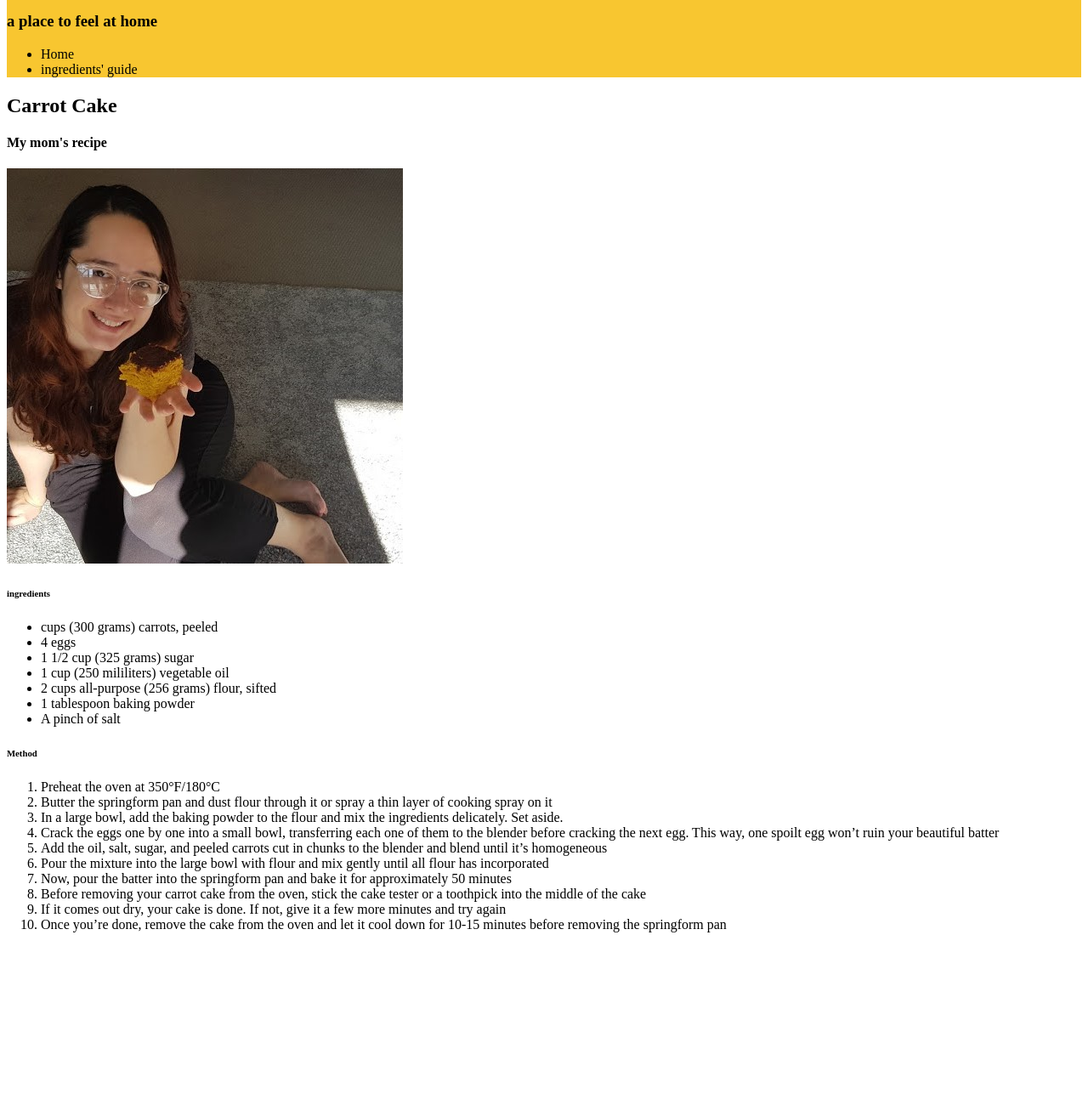
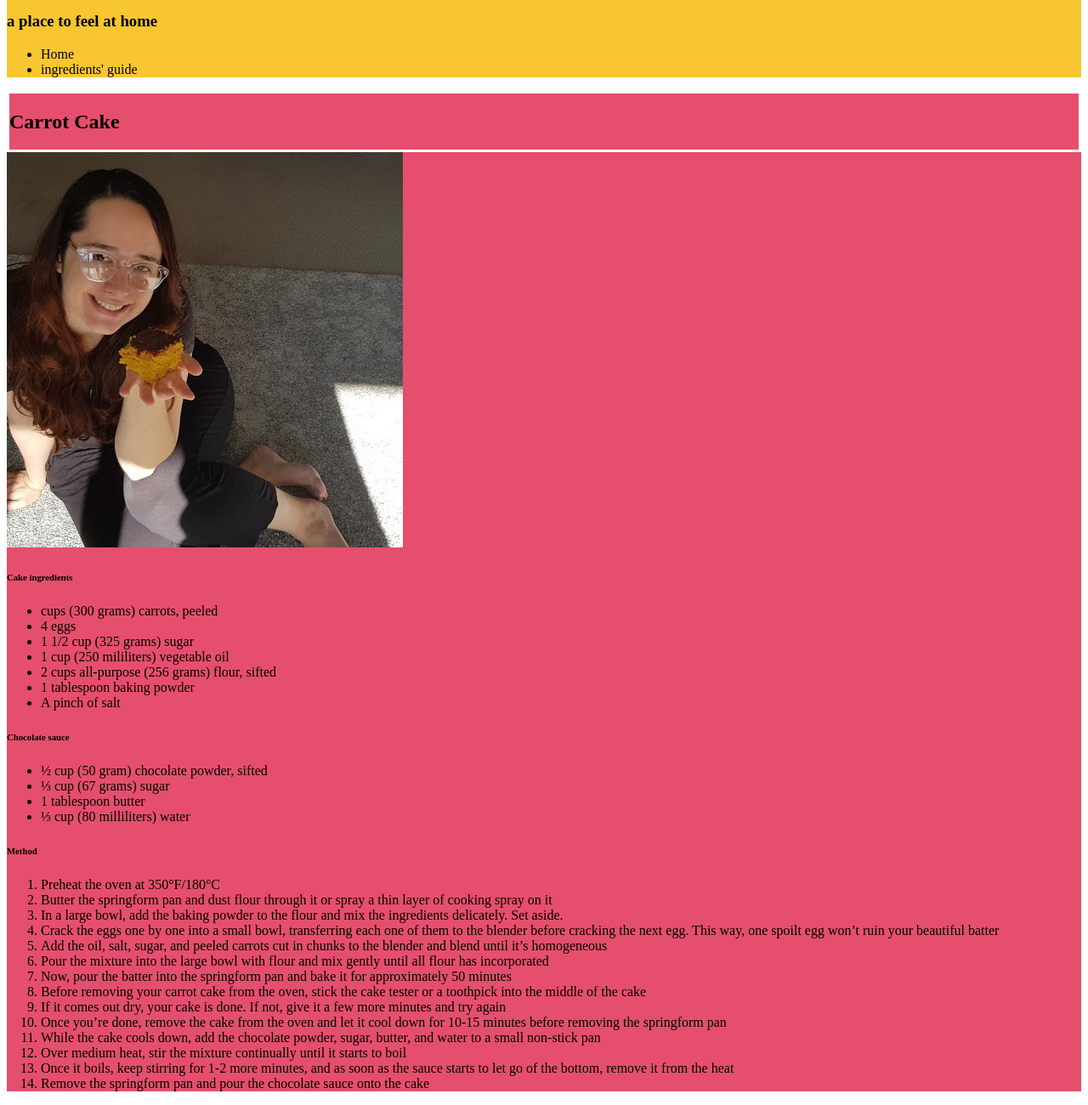
Before and after one commit to alinemartins/Recipe-CarrotCake, a plain HTML site: page index.html in a window 1280 px wide. Shown: the part 66-1366 px from the top of the page at 85% size. Before the commit the page ends 1179 px from the top, so only its background shows below. Drawn offline with Linux system fonts and the light colour scheme.

Commit message:
Update the recipe with the sauce part

```diff
--- a/index.html
+++ b/index.html
@@ -26,11 +26,12 @@
     </header>
 
     <section>
-        <h2>Carrot Cake </h2>
-        <h4>My mom's recipe</h4>
+        <div class="recipeTitle">
+            <h2>Carrot Cake </h2>
+        </div>
         <img src="img/carrot-cake.jpg" alt="girl sitting in the floor with a carrot cake in her hand">
         <div id="ingredients">
-            <h6>ingredients</h6>
+            <h6>Cake ingredients</h6>
             <ul>
                 <li> cups (300 grams) carrots, peeled</li>
                 <li>4 eggs</li>
@@ -39,6 +40,13 @@
                 <li>2 cups all-purpose (256 grams) flour, sifted</li>
                 <li>1 tablespoon baking powder</li>
                 <li>A pinch of salt</li>
+            </ul>
+            <h6>Chocolate sauce</h6>
+            <ul>
+                <li>½ cup (50 gram) chocolate powder, sifted</li>
+                <li>⅓ cup (67 grams) sugar</li>
+                <li>1 tablespoon butter </li>
+                <li>⅓ cup (80 milliliters) water</li>
             </ul>
         </div>
         <div id="method">
@@ -54,6 +62,10 @@
                 <li>Before removing your carrot cake from the oven, stick the cake tester or a toothpick into the middle of the cake</li>
                 <li>If it comes out dry, your cake is done. If not, give it a few more minutes and try again</li>
                 <li>Once you’re done, remove the cake from the oven and let it cool down for 10-15 minutes before removing the springform pan</li>
+                <li>While the cake cools down, add the chocolate powder, sugar, butter, and water to a small non-stick pan</li>
+                <li>Over medium heat, stir the mixture continually until it starts to boil</li>
+                <li>Once it boils, keep stirring for 1-2 more minutes, and as soon as the sauce starts to let go of the bottom, remove it from the heat</li>
+                <li>Remove the springform pan and pour the chocolate sauce onto the cake</li>
             </ol>
         </div>
     </section>
--- a/style.css
+++ b/style.css
@@ -1,3 +1,12 @@
 header {
     background: #f8c630;
 }
+
+section {
+    background: #e54f6d;
+}
+
+.recipeTitle {
+    border: solid;
+    border-color: white;
+}
```
